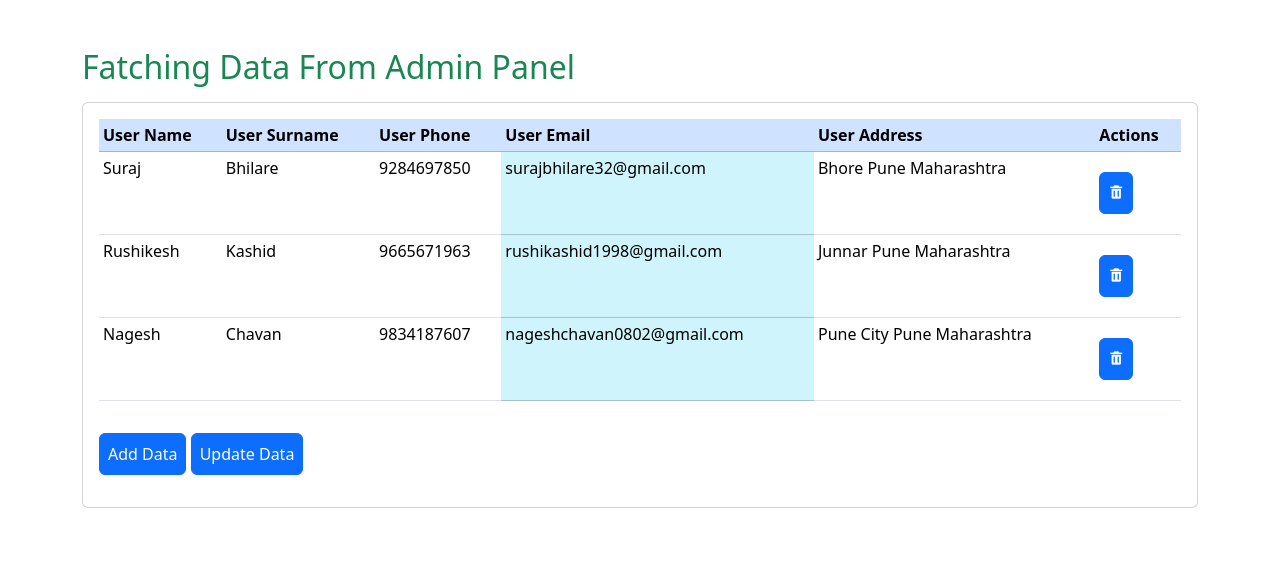
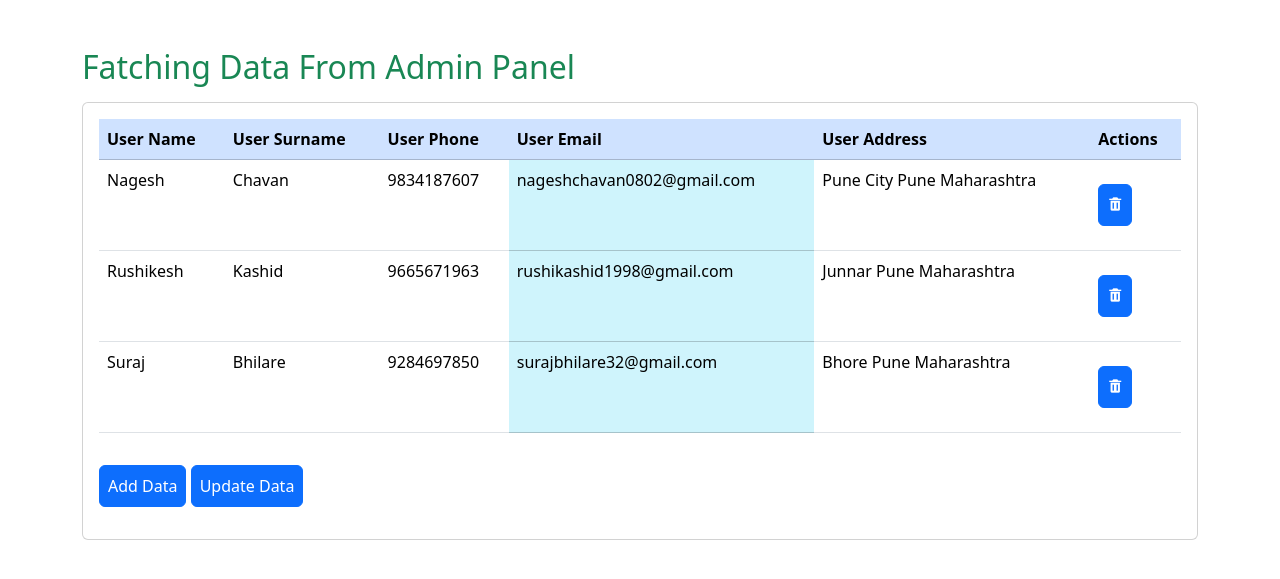
Before and after one commit to nagesh882/AdminPanel, a Django app: page / in a window 1280 px wide. Shown: the top 579 px of the page. Run offline with Django 5.2, Linux system fonts and the light colour scheme; data comes from the database, SQL or seed files in the repository; both versions use the stored data as it was after the commit.

Commit message:
Some changes has been done in index.html

```diff
--- a/service/templates/index.html
+++ b/service/templates/index.html
@@ -16,7 +16,7 @@
                     <h1 class="text-success mb-3 text-start h2">Fatching Data From Admin Panel</h1>
                     <div class="card mb-5">
                         <div class="card-body table-responsive">
-                            <table class="table table-border-less table-responsive-sm table-text-start table-sm table-hover">
+                            <table class="table table-border-less table-responsive-sm table-text-start table-md table-hover">
                                 <thead>
                                     <tr class="table-primary">
                                         <th>User Name</th>
@@ -27,7 +27,7 @@
                                         <th>Actions</th>
                                     </tr>
                                 </thead>
-                                {% for i in context %}
+                                {% for i in context reversed %}
                                 <tbody>
                                     <tr>
                                         <td>{{i.userName}}</td>
```
Also changed, not shown: db.sqlite3.
